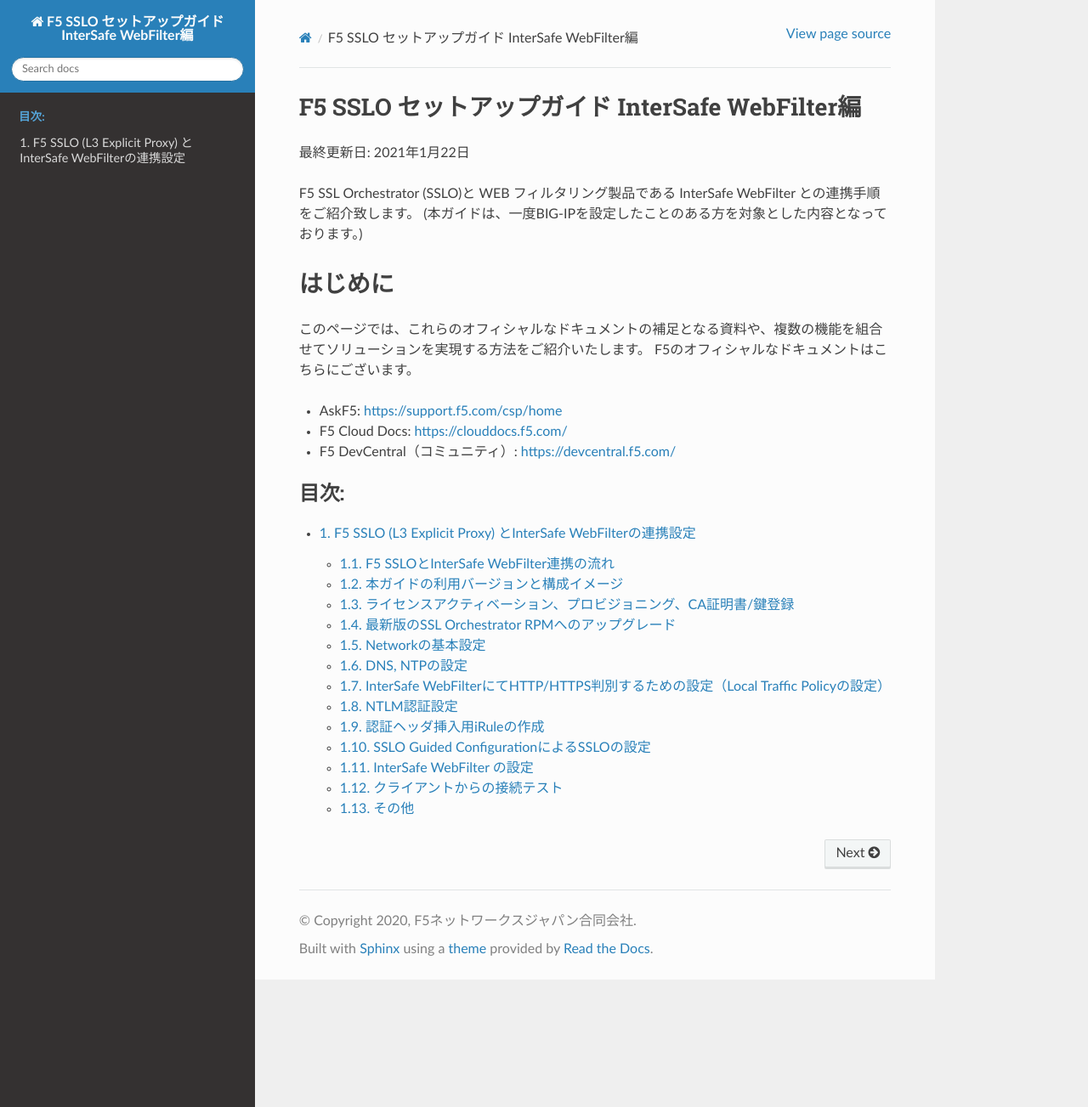
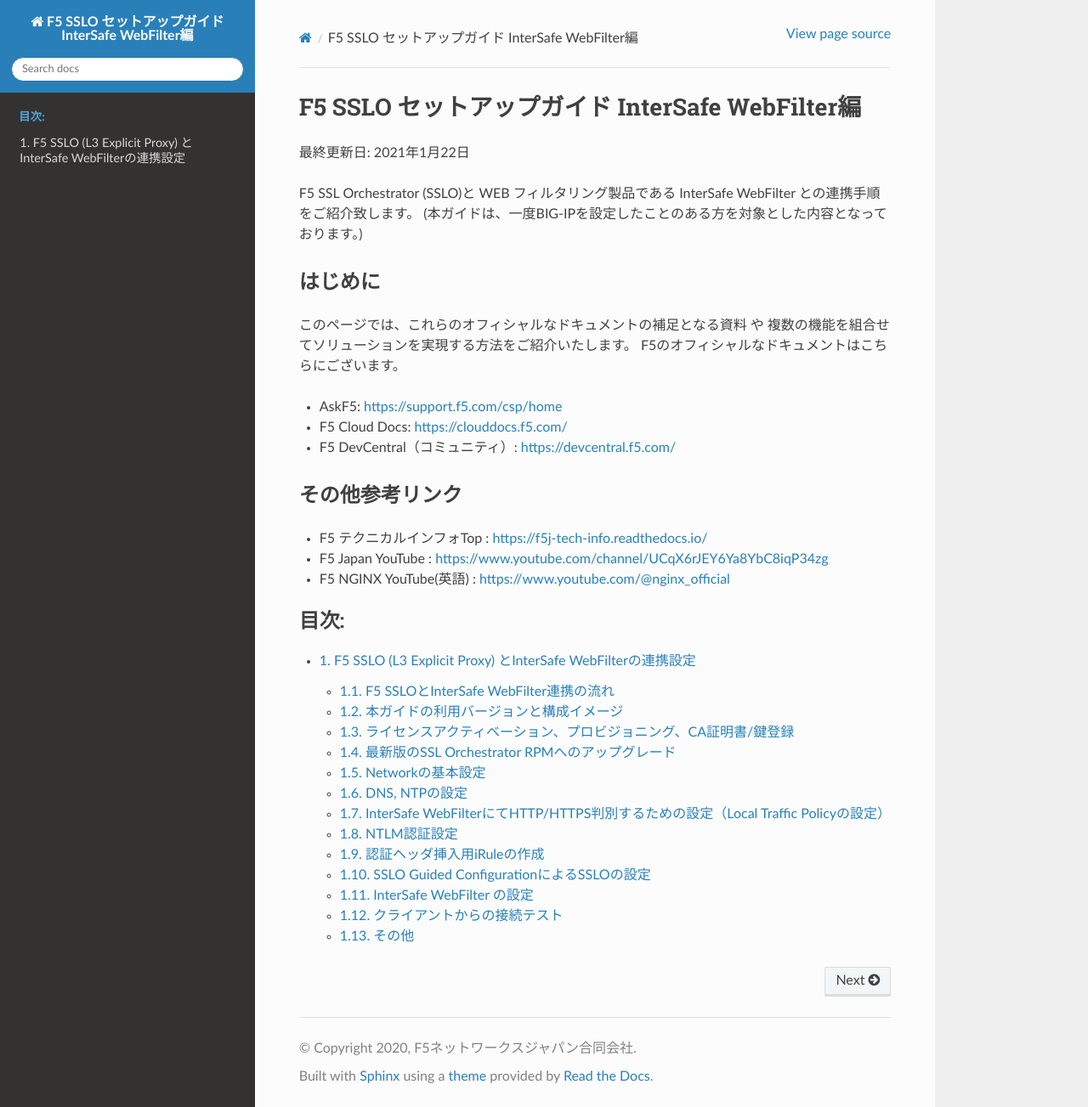
Before and after one commit to BeF5/f5j-sslo-iswf, a Sphinx documentation site: the page built from docs/index.rst, in a window 1280 px wide and 1303 px high. Shown: the whole window at 85% size. Built offline with Sphinx 7.4.7 and the Read the Docs theme 2.0.0, drawn with Linux system fonts in a browser that asks for light colours.

Commit message:
Update index.rst

```diff
--- a/docs/index.rst
+++ b/docs/index.rst
@@ -13,8 +13,8 @@
 
 
 はじめに
-==============================================
-このページでは、これらのオフィシャルなドキュメントの補足となる資料や、複数の機能を組合せてソリューションを実現する方法をご紹介いたします。
+--------------------------------
+このページでは、これらのオフィシャルなドキュメントの補足となる資料 や 複数の機能を組合せてソリューションを実現する方法をご紹介いたします。
 F5のオフィシャルなドキュメントはこちらにございます。
 
 - AskF5: https://support.f5.com/csp/home
@@ -22,6 +22,12 @@
 - F5 DevCentral（コミュニティ）: https://devcentral.f5.com/
 
 
+その他参考リンク
+--------------------------------
+
+- F5 テクニカルインフォTop : https://f5j-tech-info.readthedocs.io/
+- F5 Japan YouTube : https://www.youtube.com/channel/UCqX6rJEY6Ya8YbC8iqP34zg
+- F5 NGINX YouTube(英語) : https://www.youtube.com/@nginx_official
 
 
 .. toctree::
```
